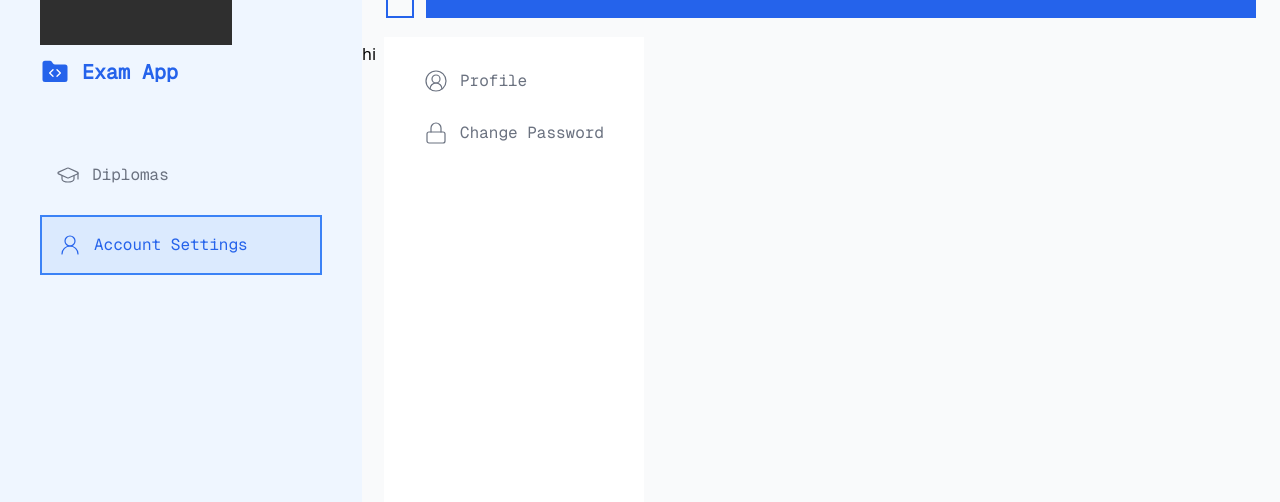
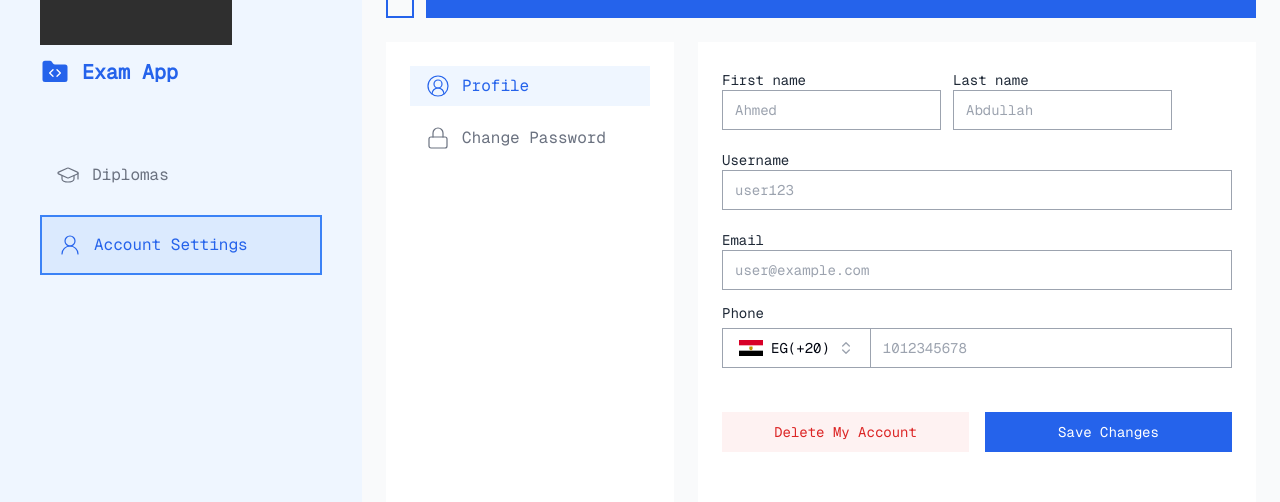
Before and after one commit to Aya-Mohammed-Hussien/Exam-App-Using-Next-Version14-, a Next.js app: page /account-settings in a window 1280 px wide. Shown: the part 139-641 px from the top of the page. Built offline with nearby package versions, Linux system fonts and the light colour scheme; grey boxes are pictures that could not be loaded.

Commit message:
Group Routing in AccountSettings

```diff
--- /dev/null
+++ b/src/app/(dashboard)/account-settings/_components/profile-form.tsx
@@ -0,0 +1,71 @@
+"use client";
+
+import { PhoneInput } from "@/components/shared/phone-input";
+import UserDataField from "@/components/shared/user-data-field";
+import { Button } from "@/components/ui/button";
+import { Card, CardContent, CardFooter } from "@/components/ui/card";
+
+export default function ProfileForm() {
+  return (
+    <Card className="border-none shadow-none">
+      <form>
+        <CardContent className="flex flex-col gap-4 p-0 mb-11">
+          <div className="flex gap-3">
+            {/* First Name */}
+            <UserDataField
+              id="first-name"
+              placeholder="Ahmed"
+              type="text"
+              label="First name"
+            />
+
+            {/* Last Name */}
+            <UserDataField
+              id="last-name"
+              placeholder="Abdullah"
+              type="text"
+              label="Last name"
+            />
+          </div>
+
+          {/* Username */}
+          <UserDataField
+            id="username"
+            placeholder="user123"
+            type="text"
+            label="Username"
+          />
+
+          {/* email */}
+          <UserDataField
+            id="email"
+            placeholder="user@example.com"
+            type="email"
+            label="Email"
+          />
+
+          {/* Phone */}
+            <PhoneInput label="Phone" id="phone" type="tel" />
+        </CardContent>
+
+        <CardFooter className="flex gap-4 p-0">
+         {/* Save Changes Button */}
+          <Button
+            type="submit"
+            className="w-full bg-red-50 font-geist text-sm font-medium align-middle text-red-600"
+          >
+            Delete My Account
+          </Button>
+
+          {/* Delete Account Button */}
+          <Button
+            type="submit"
+            className="w-full bg-blue-600 font-geist text-sm font-medium align-middle tracking-normal text-white leading-[100%]"
+          >
+            Save Changes
+          </Button>
+        </CardFooter>
+      </form>
+    </Card>
+  );
+}
--- a/src/app/(dashboard)/account-settings/account-sidebar/_components/account-navigation-links.tsx
+++ b/src/app/(dashboard)/account-settings/account-sidebar/_components/account-navigation-links.tsx
@@ -13,7 +13,7 @@ const pathname = usePathname();
   return (
       <nav className="flex flex-col gap-3">
         {/* Profile */}
-        <Link href={paths.accountSettings.profile} className={`account-nav-link ${pathname === paths.accountSettings.profile ? "account-nav-active":"text-gray-500"}`}>
+        <Link href={paths.accountSettings.root} className={`account-nav-link ${pathname === paths.accountSettings.root ? "account-nav-active":"text-gray-500"}`}>
 
           <CircleUserRound size={24} strokeWidth={1.2}/>
           <span className="text-base font-normal">
--- a/src/app/(dashboard)/account-settings/account-sidebar/acoount-sidebar.tsx
+++ b/src/app/(dashboard)/account-settings/account-sidebar/acoount-sidebar.tsx
@@ -5,7 +5,7 @@ import { LogOut } from "lucide-react";
 export default function AccountSidebar() {
   return (
     /* Account Settings Sidebar */
-    <aside className="flex flex-col fixed top-44 left-96 p-6 bg-white h-[calc(100vh-12.5rem)] justify-between">
+    <aside className="flex flex-col ml-6 p-6 bg-white min-h-screen mb-6 justify-between w-72">
        <AccountSettingsNavigationLinks/>
         <button className=" text-red-600 items-center gap-2 bg-red-50 px-4 py-3 flex justify-start">
             <LogOut size={24} style={{ transform: "rotate(180deg)" }} strokeWidth={1.2} />
--- /dev/null
+++ b/src/app/(dashboard)/account-settings/change-password/page.tsx
@@ -0,0 +1,6 @@
+
+export default function Page() {
+  return (
+    <div>Change password</div>
+  )
+}
--- a/src/app/(dashboard)/account-settings/layout.tsx
+++ b/src/app/(dashboard)/account-settings/layout.tsx
@@ -3,13 +3,15 @@ import AccountSidebar from "./account-sidebar/acoount-sidebar";
 import { ChevronLeft, UserRound } from "lucide-react";
 
 export default function AccountSettingsLayout({
-  children,}: Readonly<{ children: React.ReactNode }>) {
+  children,
+}: Readonly<{ children: React.ReactNode }>) {
   return (
     <div className="bg-gray-50">
       <section className="p-6 flex gap-3">
         <Link
           href="/"
-          className="flex justify-center items-center border-blue-600 border-2">
+          className="flex justify-center items-center border-blue-600 border-2"
+        >
           <ChevronLeft color="#2563eb" size={24} />
         </Link>
         <header className="bg-blue-600 text-white p-4 flex items-center gap-4 flex-1">
@@ -20,9 +22,9 @@ export default function AccountSettingsLayout({
         </header>
       </section>
 
-      <div className="flex min-h-screen">
+      <div className="flex min-h-screen gap-6">
         <AccountSidebar />
-        {children}
+        <div className="flex-1 p-6 bg-white mb-6 mr-6"> {children} </div>
       </div>
     </div>
   );
--- a/src/app/(dashboard)/account-settings/page.tsx
+++ b/src/app/(dashboard)/account-settings/page.tsx
@@ -1,8 +1,9 @@
+import ProfileForm from "./_components/profile-form";
 
 export default function Page() {
   return (
-      <div>
-        hi
-      </div>
-  );
+    <div>
+      <ProfileForm/>
+    </div>
+  )
 }
--- a/src/app/(dashboard)/sidebar/_components/navigation-links.tsx
+++ b/src/app/(dashboard)/sidebar/_components/navigation-links.tsx
@@ -19,7 +19,7 @@ const pathname = usePathname();
           </span>
         </Link>
         {/* Account-Settings */}
-        <Link href={accountSettings} className={`nav-link ${pathname ===accountSettings  ?"nav-active":"text-gray-500"}`}>
+        <Link href={paths.accountSettings.root} className={`nav-link ${pathname.startsWith(paths.accountSettings.root)?"nav-active":"text-gray-500"}`}>
           <UserRound size={24} strokeWidth={1.2} />
           <span className="text-base font-normal">
             Account Settings
--- a/src/components/ui/button.tsx
+++ b/src/components/ui/button.tsx
@@ -9,7 +9,7 @@ const buttonVariants = cva(
   {
     variants: {
       variant: {
-        default: "bg-primary text-primary-foreground hover:bg-primary/90",
+        default: "bg-primary text-primary-foreground",
         destructive:
           "bg-destructive text-destructive-foreground hover:bg-destructive/90",
         outline:
--- a/src/lib/constants/app-paths.ts
+++ b/src/lib/constants/app-paths.ts
@@ -3,7 +3,6 @@ export const paths = {
     home:"/",
     accountSettings:{
         root:accountSettings,
-        profile:`${accountSettings}/profile`,
         changePassword:`${accountSettings}/change-password`
     }
 }
```
Also changed, not shown: 1 other file (tests, documents, lock files or other folders).
